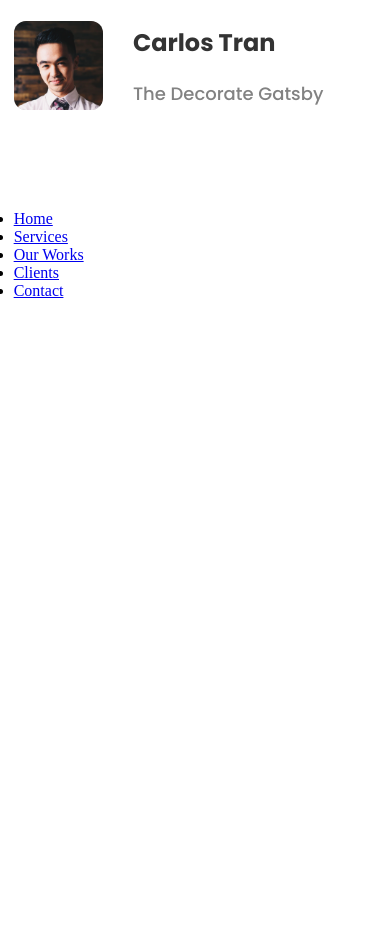
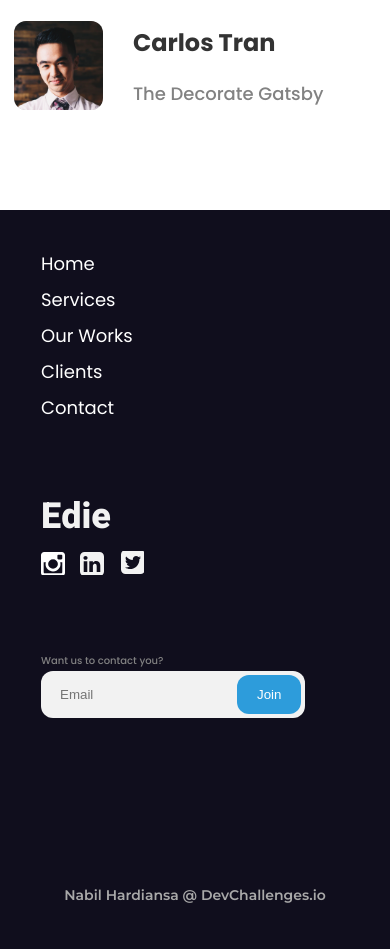
Before and after one commit to nhardiansa/edie-homepage-devchallenges, a plain HTML site: page index.html in a window 390 px wide. Shown: the part 5243-6192 px from the top of the page. Before the commit the page ends 5543 px from the top, so only its background shows below. Drawn offline with Linux system fonts and the light colour scheme.

Commit message:
menyelesaikan tampilan untuk mobile

```diff
--- a/index.html
+++ b/index.html
@@ -31,6 +31,7 @@
     <title>Edie Homepage</title>
   </head>
   <body>
+    <div class="container">
       <nav>
         <h1>Edie</h1>
         <span class="material-icons"> menu </span>
@@ -44,8 +45,8 @@
         <h2>Story, emotion and purpose</h2>
         <p>
           We help transform your ideas into real world applications that will
-        outperform your toughest competition and help you achieve your strategic
-        goals in short period of time.
+          outperform your toughest competition and help you achieve your
+          strategic goals in short period of time.
         </p>
 
         <form action="#">
@@ -143,13 +144,14 @@
 
       <div class="clients">
         <q
-        >Fast and outstanding resutls. Edie understands their customer’s needs.
-        They have a young and talented team.
+          >Fast and outstanding resutls. Edie understands their customer’s
+          needs. They have a young and talented team.
         </q>
         <div class="client">
           <img src="assets/person4.png" alt="client photo" />
           <h3>Carlos Tran</h3>
           <p>The Decorate Gatsby</p>
+        </div>
       </div>
     </div>
 
@@ -161,6 +163,32 @@
         <li><a href="#">Clients</a></li>
         <li><a href="#">Contact</a></li>
       </ul>
+
+      <div class="soc-med">
+        <h3>Edie</h3>
+        <img src="assets/instagram.svg" alt="instagram logo" />
+        <img src="assets/linkedin.svg" alt="linkedin logo" />
+        <img src="assets/twitter.svg " alt="twitter logo" />
+      </div>
+
+      <form action="#">
+        <label for="email-subs">Want us to contact you?</label>
+        <div class="input">
+          <input
+            type="email"
+            name="email-subs"
+            id="email-subs"
+            placeholder="Email"
+          />
+          <div class="button">
+            <button type="submit">Join</button>
+          </div>
+        </div>
+      </form>
+    </div>
+
+    <div class="footer">
+      <p>Nabil Hardiansa @ DevChallenges.io</p>
     </div>
   </body>
 </html>
--- a/sass/style.scss
+++ b/sass/style.scss
@@ -4,7 +4,7 @@
   box-sizing: border-box;
 }
 
-body {
+.container {
   width: 93%;
   margin: auto;
 }
@@ -387,3 +387,100 @@ nav {
     }
   }
 }
+
+.contact {
+  background-color: #100e1d;
+  color: #ffff;
+  font-family: Poppins;
+  font-style: normal;
+  padding: 36px 41px;
+
+  ul {
+    list-style: none;
+    margin-bottom: 64px;
+    li {
+      a {
+        text-decoration: none;
+        color: #ffff;
+        font-weight: normal;
+        font-size: 18px;
+        line-height: 200%;
+      }
+    }
+  }
+
+  .soc-med {
+    margin-bottom: 64px;
+    h3 {
+      margin-bottom: 8px;
+      font-family: Heebo;
+      font-weight: 800;
+      font-size: 36px;
+      line-height: 53px;
+      color: #f2f2f2;
+    }
+
+    img {
+      margin-right: 11px;
+    }
+  }
+
+  form {
+    $inputHeight: 47px;
+
+    label {
+      font-weight: 500;
+      font-size: 10px;
+      line-height: 15px;
+      color: #828282;
+    }
+
+    .input {
+      display: flex;
+      input {
+        color: #bdbdbd;
+        background: #f2f2f2;
+        border-radius: 12px 0 0 12px;
+        border: none;
+        height: $inputHeight;
+        padding-left: 19px;
+        // margin: 0;
+      }
+
+      .button {
+        height: $inputHeight;
+        background-color: #f2f2f2;
+        align-items: center;
+        display: flex;
+        padding-right: 4px;
+        border: none;
+        border-radius: 0 12px 12px 0;
+        padding-block: 4px;
+
+        button {
+          color: #ffff;
+          background-color: #2d9cdb;
+          border-radius: 12px;
+          border: none;
+          padding: 12px 20px;
+          cursor: pointer;
+        }
+      }
+    }
+  }
+}
+
+.footer {
+  background-color: #100e1d;
+  padding-top: 133px;
+  padding-bottom: 45px;
+  p {
+    text-align: center;
+    font-family: Montserrat;
+    font-style: normal;
+    font-weight: 600;
+    font-size: 14px;
+    line-height: 17px;
+    color: #a9a9a9;
+  }
+}
```
Also changed, not shown: css/style.css, 1 other file. Lines whose indentation alone changed are shown as unchanged.
